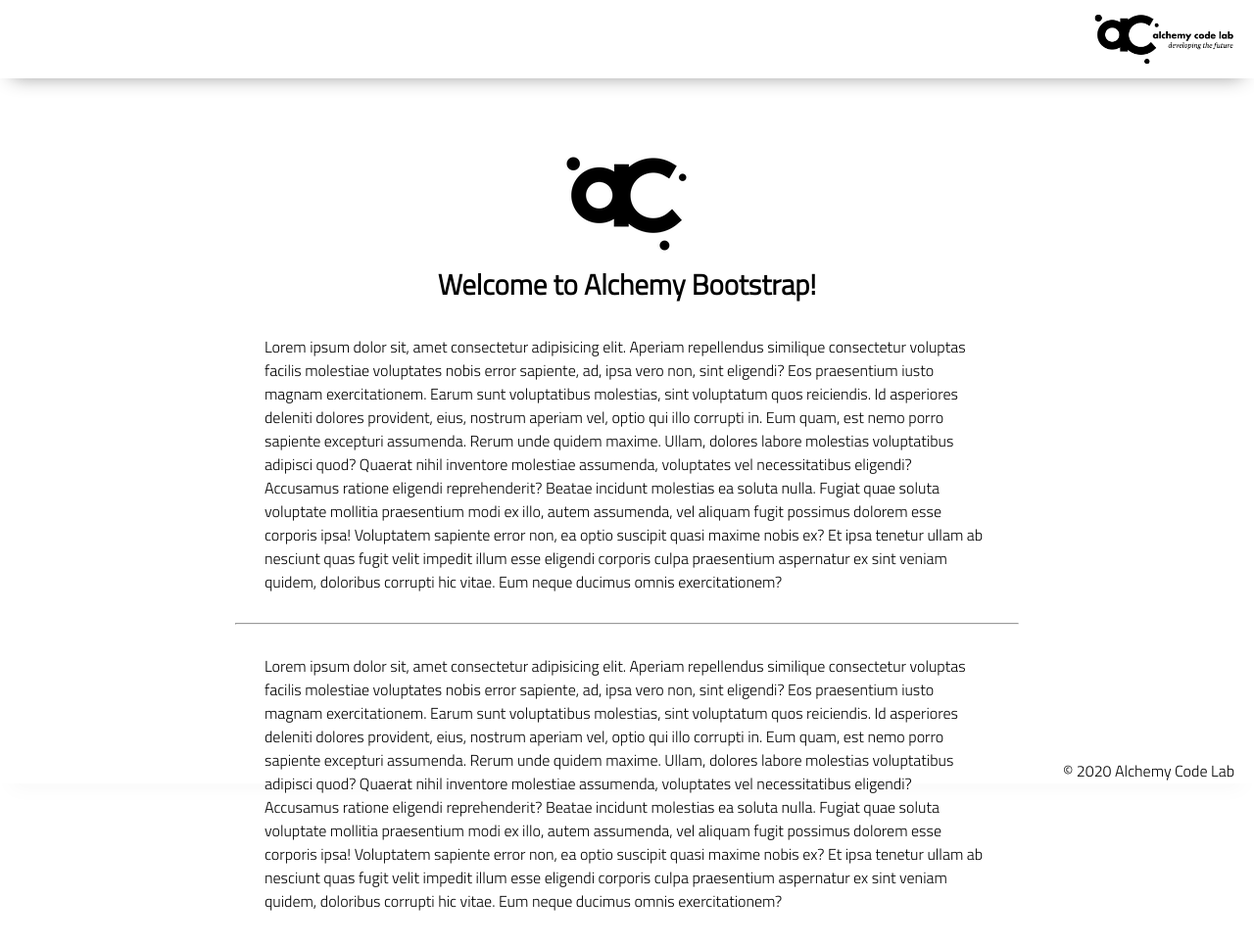
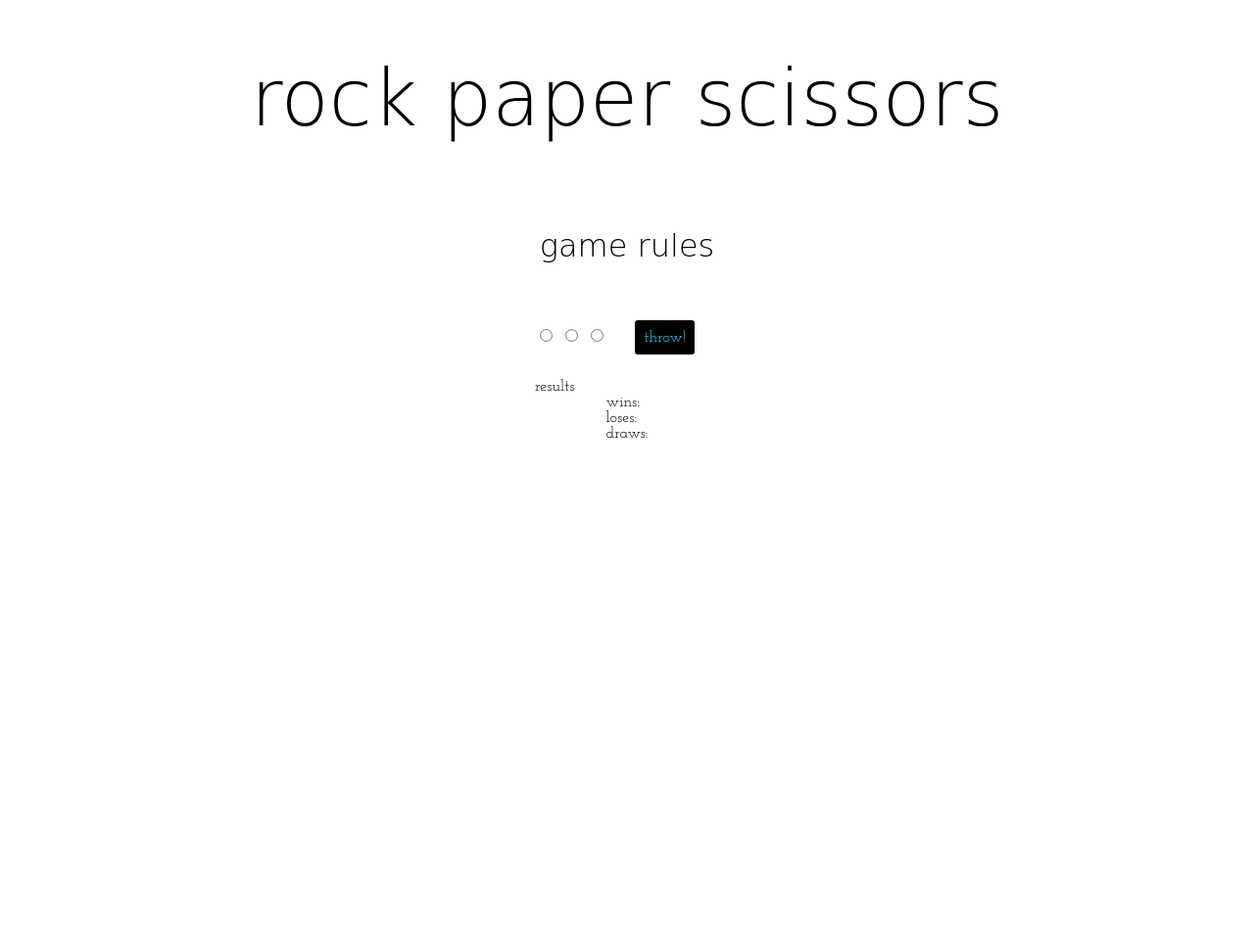
Before and after one commit to sorayabenson/Lab-03-RPS, a plain HTML site: page index.html in a window 1280 px wide. Shown: the whole page at 98% size. After the commit the page ends 800 px from the top, so only its background shows below. Drawn offline with Linux system fonts and the light colour scheme; a web font is replaced by a local one.

Commit message:
initial commit with html skeleton, basic css, readme plan

```diff
--- a/index.html
+++ b/index.html
@@ -2,51 +2,52 @@
 <html lang="en">
 
 <head>
-    <meta charset="UTF-8">
-    <meta name="viewport" content="width=device-width, initial-scale=1.0">
-    <meta http-equiv="X-UA-Compatible" content="ie=edge">
-    <link href="https://fonts.googleapis.com/css2?family=Titillium+Web:wght@300&display=swap" rel="stylesheet">
-    <link rel="stylesheet" href="styles/reset.css">
     <link rel="stylesheet" href="styles/style.css">
-    <link rel="stylesheet" href="styles/home.css">
-    <title>Document</title>
+    <link rel="preconnect" href="https://fonts.gstatic.com">
+    <link
+        href="https://fonts.googleapis.com/css2?family=Josefin+Slab:ital,wght@0,100;0,200;0,300;0,400;0,500;0,600;0,700;1,100;1,200;1,300;1,400;1,500;1,600;1,700&display=swap"
+        rel="stylesheet">
+    <link rel="preconnect" href="https://fonts.gstatic.com">
+    <link href="https://fonts.googleapis.com/css2?family=Megrim&display=swap" rel="stylesheet">
+
+    <title>rock paper scissors</title>
 </head>
 
 <body>
     <header>
-        <div class="gutter-right logo">
-            <img src="assets/big-logo.png"/>
-        </div>
+        <h1>rock paper scissors</h1>
     </header>
+
     <main>
-        <section class="main-section">
-            <img class="main-logo" src="assets/alchemy-logo.png"/>
-            <h2>
-                Welcome to Alchemy Bootstrap!
-            </h2>
+        <section class="game-rules">
+            <h3>game rules</h3>
+            <p></p>
+        </section>
 
-            <content>
-            <p>
-                Lorem ipsum dolor sit, amet consectetur adipisicing elit. Aperiam repellendus similique consectetur voluptas facilis molestiae voluptates nobis error sapiente, ad, ipsa vero non, sint eligendi? Eos praesentium iusto magnam exercitationem.
-                Earum sunt voluptatibus molestias, sint voluptatum quos reiciendis. Id asperiores deleniti dolores provident, eius, nostrum aperiam vel, optio qui illo corrupti in. Eum quam, est nemo porro sapiente excepturi assumenda.
-                Rerum unde quidem maxime. Ullam, dolores labore molestias voluptatibus adipisci quod? Quaerat nihil inventore molestiae assumenda, voluptates vel necessitatibus eligendi? Accusamus ratione eligendi reprehenderit? Beatae incidunt molestias ea soluta nulla.
-                Fugiat quae soluta voluptate mollitia praesentium modi ex illo, autem assumenda, vel aliquam fugit possimus dolorem esse corporis ipsa! Voluptatem sapiente error non, ea optio suscipit quasi maxime nobis ex?
-                Et ipsa tenetur ullam ab nesciunt quas fugit velit impedit illum esse eligendi corporis culpa praesentium aspernatur ex sint veniam quidem, doloribus corrupti hic vitae. Eum neque ducimus omnis exercitationem?
-            </p>
-            <hr />
-            <p>
-                Lorem ipsum dolor sit, amet consectetur adipisicing elit. Aperiam repellendus similique consectetur voluptas facilis molestiae voluptates nobis error sapiente, ad, ipsa vero non, sint eligendi? Eos praesentium iusto magnam exercitationem.
-                Earum sunt voluptatibus molestias, sint voluptatum quos reiciendis. Id asperiores deleniti dolores provident, eius, nostrum aperiam vel, optio qui illo corrupti in. Eum quam, est nemo porro sapiente excepturi assumenda.
-                Rerum unde quidem maxime. Ullam, dolores labore molestias voluptatibus adipisci quod? Quaerat nihil inventore molestiae assumenda, voluptates vel necessitatibus eligendi? Accusamus ratione eligendi reprehenderit? Beatae incidunt molestias ea soluta nulla.
-                Fugiat quae soluta voluptate mollitia praesentium modi ex illo, autem assumenda, vel aliquam fugit possimus dolorem esse corporis ipsa! Voluptatem sapiente error non, ea optio suscipit quasi maxime nobis ex?
-                Et ipsa tenetur ullam ab nesciunt quas fugit velit impedit illum esse eligendi corporis culpa praesentium aspernatur ex sint veniam quidem, doloribus corrupti hic vitae. Eum neque ducimus omnis exercitationem?
-            </p>
+        <section class="rps-game">
+            <label for="rps">
+                <input type="radio" name="rps" id="rock">
+                <input type="radio" name="rps" id="paper">
+                <input type="radio" name="rps" id="scissors">
+            </label>
 
+            <button class="throw-button" id="throwButton">throw!</button>
+
+            <div class="results" id="results">results</div>
         </section>
+
+        <section class="win-lose-draw">
+            <div class="w-l-d">wins: <span id="wins"></span></div>
+            <div class="w-l-d">loses: <span id="loses"></span></div>
+            <div class="w-l-d">draws: <span id="draws"></span></div>
+        </section>
+
     </main>
+
     <footer>
-        <div class="copy gutter-right">&copy; 2020 Alchemy Code Lab</div>
+
     </footer>
+
 
     <script type="module" src="app.js"></script>
 </body>
--- a/styles/style.css
+++ b/styles/style.css
@@ -1,119 +1,75 @@
-
-body {
-    /* https://coolors.co/generate and click export -> scss to get the colors to copy and paste below*/
-    /* --color1: hsla(349, 69%, 76%, 1);
-    --color2: hsla(207, 67%, 44%, 1);
-    --color3: hsla(200, 61%, 56%, 1);
-    --color4: hsla(187, 41%, 94%, 1);
-    --color5: hsla(170, 28%, 95%, 1); */
-/*
-    /* --color1: hsla(45, 86%, 83%, 1);
-    --color2: hsla(135, 65%, 98%, 1);
-    --color3: hsla(315, 37%, 86%, 1);
-    --color4: hsla(45, 73%, 98%, 1);
-    --color5: hsla(224, 40%, 79%, 1); */
-
-    --header-height: 80px;
-    --shadow: 0px 10px 20px -12px rgba(0,0,0,0.45);
-    --gutter: 30px;
-    --footer-height: 25px;
-
-    font-family: 'Titillium Web', sans-serif;
-    background-color: var(--color2);
+* {
+    box-sizing: border-box;
 }
 
-main {
+body, html {
+    width: 100%;
+    height: auto;
+    padding: 0;
+    margin: 0;
     display: flex;
     flex-direction: column;
     justify-content: center;
     align-items: center;
-    margin-bottom: calc(var(--footer-height));
+    font-family: 'Josefin Slab', serif;
+    font-size: 16px;
+
 }
 
-section {
-    background-color: var(--color5);
-    width: 1000px;
-    max-width: 80%;
+header {
+    width: 100%;
+    height: auto;
+    display: flex;
+    justify-content: center;
+    align-items: center;
+    background-position: center;
+    background-size: cover;
+}
+
+main {
+    width: 75%;
+    height: auto;
     display: flex;
     flex-direction: column;
     justify-content: center;
     align-items: center;
-    padding-top: var(--gutter);
-    padding-bottom: var(--gutter);
-    margin-top: var(--gutter);
-    margin-bottom: var(--gutter);
-    border: solid 2px var(--color1);
 }
 
-header {
+h1 {
+    font-family: 'Megrim', cursive;
+    font-weight: 300;
+    font-size: 5rem;
+    text-shadow: 2px 2px white;
+}
+
+h3 {
+    font-family: 'Megrim', cursive;
+    font-weight: 300;
+    font-size: 2rem;
     display: flex;
-    justify-content: flex-end;
-    background-color: var(--color3);
-    height: var(--header-height);
-    box-shadow: var(--shadow);
+    justify-content: center;
+}
+
+button {
+    background: black;
+    color:#1be5ff;
+    border: 3px black solid;
+    border-radius: 3px;
+    font-family: 'Josefin Slab', serif;
+    font-size: 1rem;
+    height: 35px;
+    width: auto;
+    transition-duration: .5s;
+    margin: 25px;
+}
+
+button:hover {
+    background: #1be5ff;
+    color: black;
+    border: 3px black solid;
 }
 
 footer {
-    display: flex;
-    justify-content: flex-end;
-    background-color: var(--color3);
-    box-shadow: var(--shadow);
+    height: 100px;
+    width: 100%;
 }
-
-
-h2 {
-    font-size: 1.8rem;
-    font-weight: bold;
-}
-
-.gutter-right {
-    margin-right: 20px;
-}
-
-.main-logo {
-    animation: pulse 5s infinite ease-in-out;
-}
-
-header img {
-    height: var(--header-height);
-}
-
-
-
-content {
-    width: 80%;
-}
-
-p {
-    margin: var(--gutter);
-}
-
-footer {
-    position: fixed;
-    width: 100%;
-    bottom: 0;
-    height: var(--footer-height);
-    display: flex;
-    justify-content: flex-end;
-    background-color: var(--color3);
-    box-shadow: var(--shadow);
-}
-
-  @keyframes pulse {
-    20% {
-      transform: rotate3d(-10, -10, -10, 50deg) scale(1.2);
-    }
-
-    40% {
-        transform: rotate3d(10, 10, -10, 50deg) scale(1);
-    }
-
-    60% {
-        transform: rotate3d(-10, 10, 10, 50deg) scale(1.2);
-      }
-
-    80% {
-        transform: rotate3d(10, 10, 10, 50deg) scale(1);
-    }
-
-  }
```
Also changed, not shown: 1 other file.
